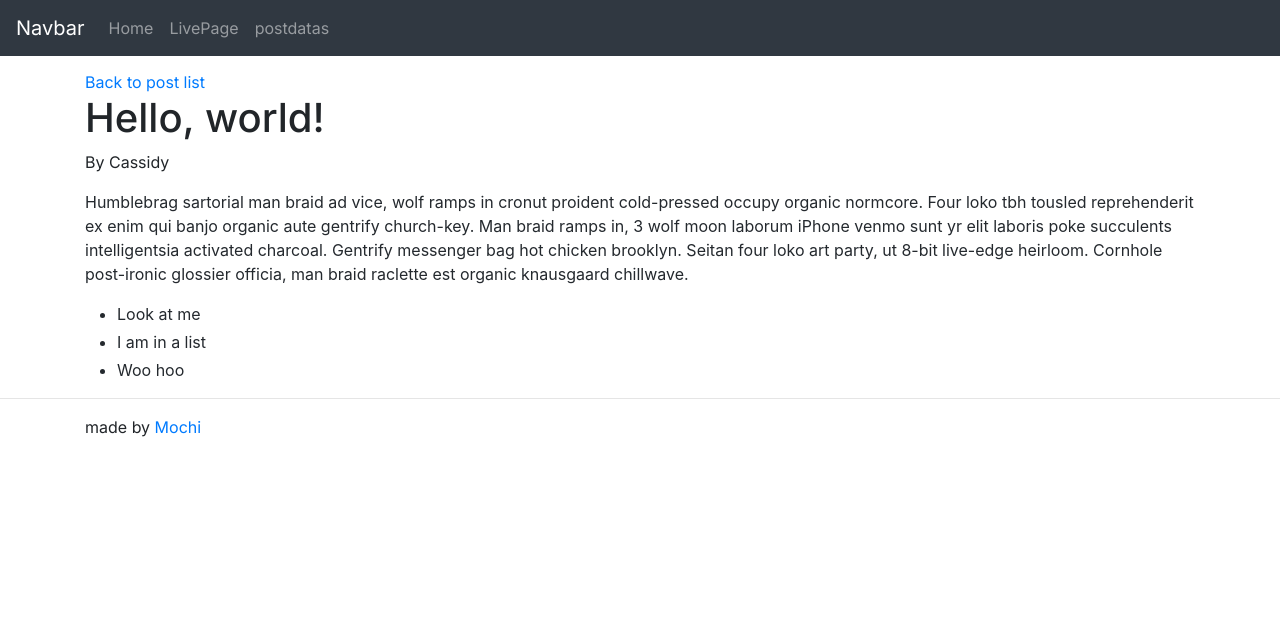
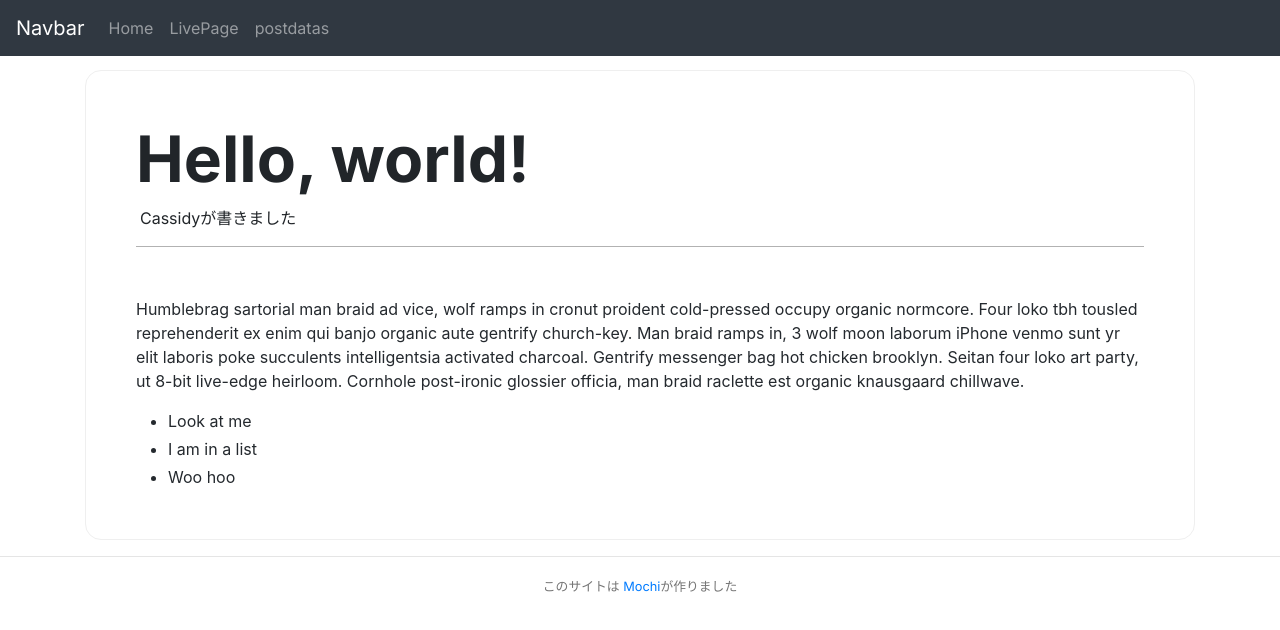
Before and after one commit to Mochichi2003/Campus-festival, a Next.js app: page /post/mypost in a window 1280 px wide. Shown: the top 630 px of the page. Built offline with nearby package versions, Linux system fonts and the light colour scheme.

Commit message:
markdownを見れるところを修正した

```diff
--- a/components/Layout.tsx
+++ b/components/Layout.tsx
@@ -3,6 +3,7 @@
 import Head from "next/head";
 import Header from "./header";
 import { Container } from "react-bootstrap";
+import styles from "./style/Layout.module.sass";
 type Props = {
   children?: ReactNode;
   title?: string;
@@ -68,15 +69,16 @@
         return <span></span>;
       } else {
         return (
-          <footer>
+          <footer className={styles.fotter}>
             <hr />
             <Container>
-              <p>
-                made by&nbsp;
+              <small>
+                このサイトは&nbsp;
                 <span>
                   <a href="https://github.com/Mochichi2003">Mochi</a>
                 </span>
-              </p>
+                が作りました
+              </small>
             </Container>
           </footer>
         );
--- /dev/null
+++ b/components/style/Layout.module.sass
@@ -0,0 +1,5 @@
+.fotter
+  color: #757575
+  height: 100px
+  text-align: center
+// .Container
--- a/pages/post/[postname].jsx
+++ b/pages/post/[postname].jsx
@@ -1,27 +1,35 @@
-import Link from "next/link";
+// import Link from "next/link";
 import matter from "gray-matter";
 import ReactMarkdown from "react-markdown";
 import Head from "next/head";
 import Layout from "../../components/Layout";
-import style from "../../style/markdown.module.css";
+import MarkdownStyle from "../../style/markdown.module.css";
+import styles from "../../style/posts/[postname].module.sass";
+
 export default function BlogPost({ siteTitle, frontmatter, markdownBody }) {
   if (!frontmatter) return <></>;
 
   return (
-    <Layout title={`${siteTitle} | ${frontmatter.title}`}>
+    <Layout title={`${siteTitle} `}>
       <Head>
         {/* <link
           rel="stylesheet"
           href="https://cdn.jsdelivr.net/npm/github-markdown-css@3.0.1/github-markdown.min.css"
         /> */}
       </Head>
-      <Link href="/postdatas">
+      {/* <Link href="/postdatas">
         <a>Back to post list</a>
-      </Link>
-      <article>
-        <h1>{frontmatter.title}</h1>
-        <p>By {frontmatter.author}</p>
-        <div className={style.markdown_body}>
+      </Link> */}
+      <article className={styles.content}>
+        <h1 className={styles.title}>{frontmatter.title}</h1>
+        <p className={styles.postname}>
+          <span>
+            <a href={frontmatter.url}>{frontmatter.author}</a>
+          </span>
+          が書きました
+        </p>
+        <hr className={styles.hr} />
+        <div className={MarkdownStyle.markdown_body}>
           <ReactMarkdown source={markdownBody} />
         </div>
       </article>
--- a/posts/test.md
+++ b/posts/test.md
@@ -1,9 +1,10 @@
 ---
-title: "テストの投稿だよ"
-author: "Cassidy"
+title: "たいとる"
+author: "Mochi"
+url: "https://github.com/Mochichi2003"
 ---
 
-# h1 Heading 8-)
+# h1 Heading
 
 ## h2 Heading
 
--- /dev/null
+++ b/style/posts/[postname].module.sass
@@ -0,0 +1,16 @@
+.title
+  // color: #f00
+  font-weight: bold
+  font-size: 64px
+.content
+  // width: 30px !important
+  border: 1px solid #efefef
+  border-radius: 1rem
+  padding: 50px
+  // background-color: #f00
+
+.hr
+  border-top: 1px solid rgba(0,0,0,.3)
+  margin-bottom: 50px
+.postname
+  margin-left: 0.25rem
--- a/tsconfig.json
+++ b/tsconfig.json
@@ -19,5 +19,5 @@
     "target": "esnext"
   },
   "exclude": ["node_modules"],
-  "include": ["**/*.ts", "**/*.tsx", "next.config.js"]
+  "include": ["**/*.ts", "**/*.tsx", "next.config.js"], "pages/post/[postname].jsx"
 }
```
